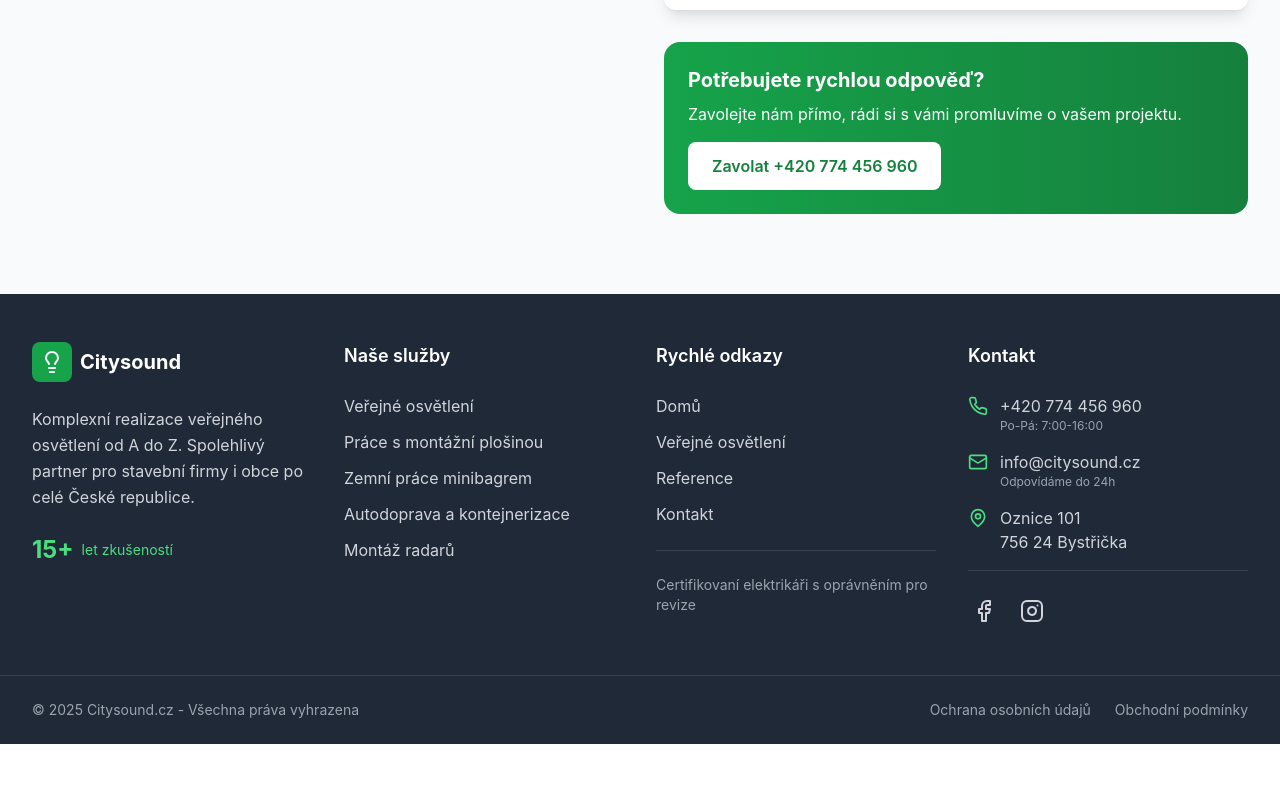
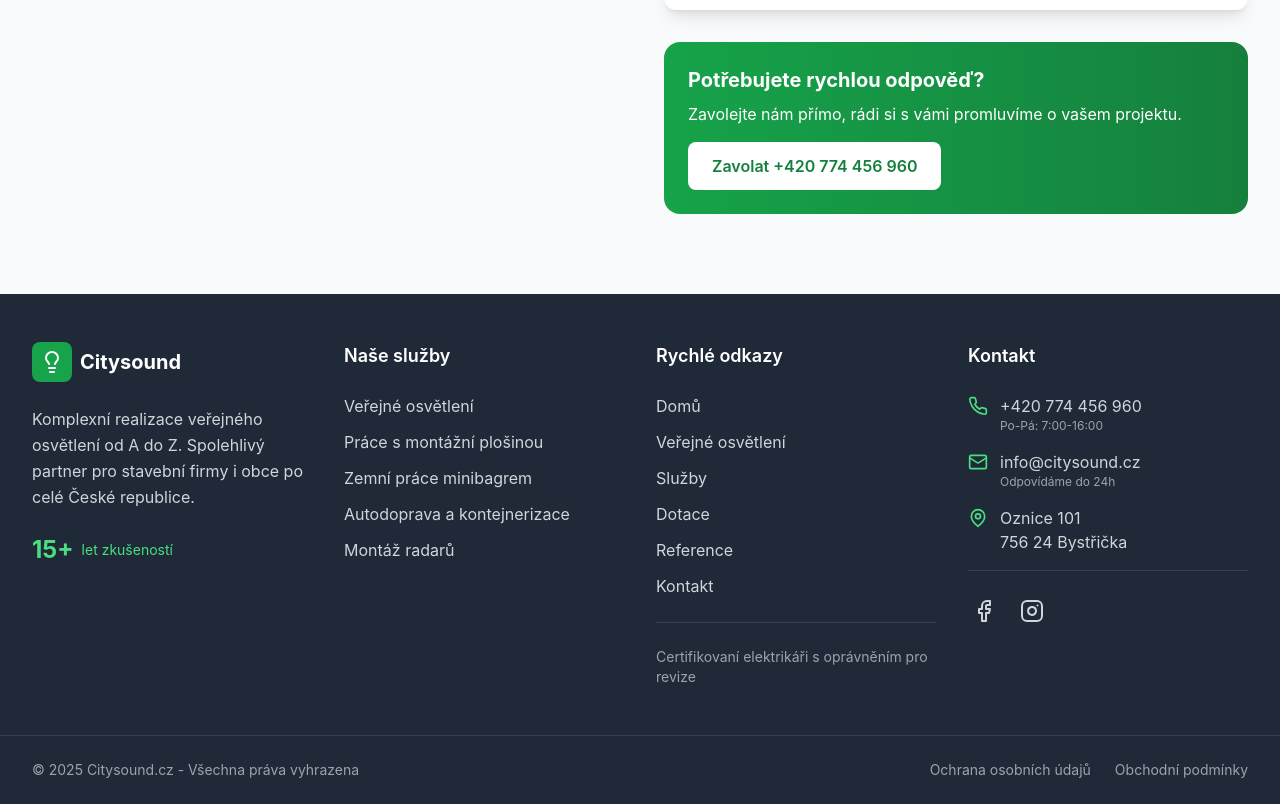
Before and after one commit to romanek1005/citysound-web, a React (Vite) app: page / in a window 1280 px wide. Shown: the part 7711-8515 px from the top of the page. Before the commit the page ends 8455 px from the top, so only its background shows below. Built offline with nearby package versions, Linux system fonts and the light colour scheme.

Commit message:
Update Footer.tsx

```diff
--- a/src/components/Footer.tsx
+++ b/src/components/Footer.tsx
@@ -5,18 +5,20 @@ const Footer: React.FC = () => {
   const currentYear = new Date().getFullYear();
 
   const services = [
-    'Veřejné osvětlení',
-    'Práce s montážní plošinou',
-    'Zemní práce minibagrem',
-    'Autodoprava a kontejnerizace',
-    'Montáž radarů'
+    { name: 'Veřejné osvětlení', href: '/verejne-osvetleni' },
+    { name: 'Práce s montážní plošinou', href: '/dalsi-sluzby#montazni-plosina' },
+    { name: 'Zemní práce minibagrem', href: '/dalsi-sluzby#zemni-prace' },
+    { name: 'Autodoprava a kontejnerizace', href: '/dalsi-sluzby#autodoprava' },
+    { name: 'Montáž radarů', href: '/dalsi-sluzby#montaz-radaru' }
   ];
 
   const quickLinks = [
     { label: 'Domů', href: '/' },
-    { label: 'Veřejné osvětlení', href: '/public-lighting' },
-    { label: 'Reference', href: '/references' },
-    { label: 'Kontakt', href: '#contact' }
+    { label: 'Veřejné osvětlení', href: '/verejne-osvetleni' },
+    { label: 'Služby', href: '/dalsi-sluzby' },
+    { label: 'Dotace', href: '/dotace' },
+    { label: 'Reference', href: '/reference' },
+    { label: 'Kontakt', href: '/kontakt' }
   ];
 
   return (
@@ -48,10 +50,10 @@ const Footer: React.FC = () => {
               {services.map((service, index) => (
                 <li key={index}>
                   <a
-                    href={service === 'Veřejné osvětlení' ? '/public-lighting' : '#services'}
+                    href={service.href}
                     className="text-gray-300 hover:text-citysound-green-400 transition-colors duration-200"
                   >
-                    {service}
+                    {service.name}
                   </a>
                 </li>
               ))}
```
